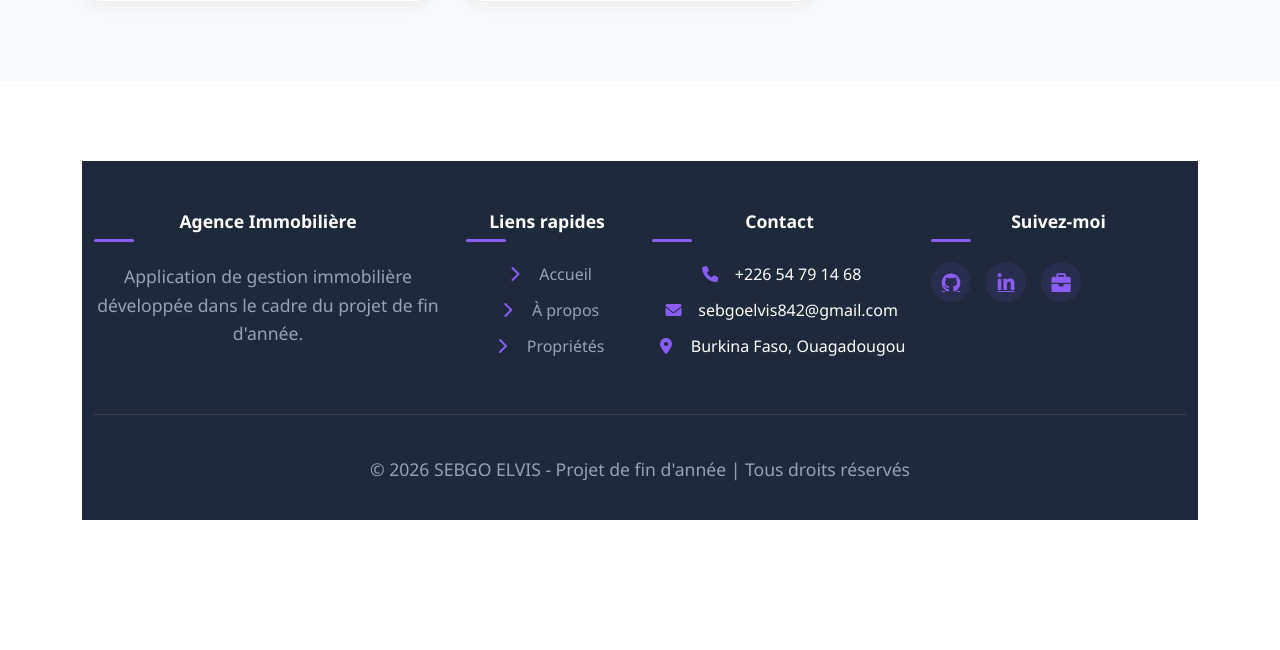
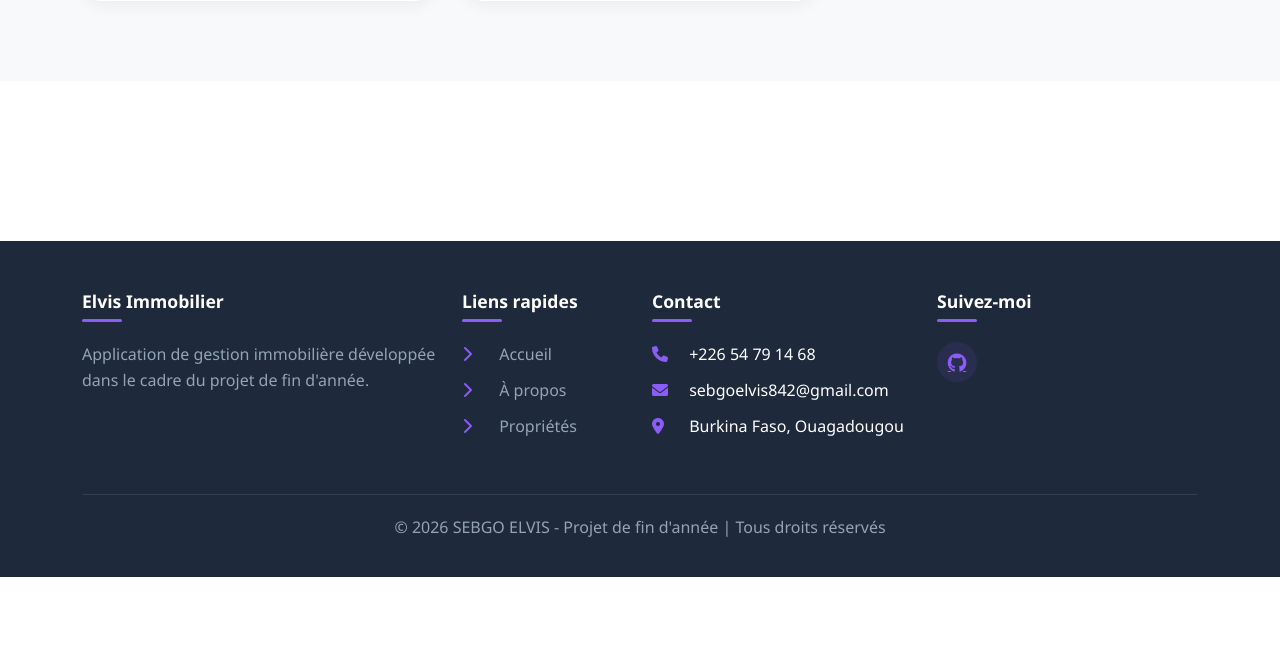
Before and after one commit to DEVELVIS54/GESTION_FINAL, a Django app: page /propos/ in a window 1280 px wide. Shown: the part 4193-4843 px from the top of the page. After the commit the page ends 4770 px from the top, so only its background shows below. Run offline with Django 5.2, Linux system fonts and the light colour scheme.

Commit message:
Update propos.html

```diff
--- a/SE/templates/SE/propos.html
+++ b/SE/templates/SE/propos.html
@@ -660,8 +660,8 @@
     <!-- Technologies utilisées -->
     <section class="section section-light">
         <div class="container">
-            <div class="section-title">
-            <!--    <h2>TECHNOLOGIES UTILISÉES</h2>
+         <!--   <div class="section-title">
+                <h2>TECHNOLOGIES UTILISÉES</h2>
                 <p>Les outils et frameworks utilisés pour ce projet</p>
             </div>
             <div class="tech-grid">
@@ -671,7 +671,7 @@
                     <span>{{ tech.nom }}</span>
                 </div>
                 {% endfor %}
-            </div>
+            </div> -->
         </div>
     </section>
 
@@ -680,7 +680,7 @@
         <div class="container">
             <div class="row">
                 <div class="col-md-4">
-                    <h5>Agence Immobilière</h5>
+                    <h5>Elvis Immobilier</h5>
                     <p>Application de gestion immobilière développée dans le cadre du projet de fin d'année.</p>
                 </div>
                 <div class="col-md-2">
@@ -703,8 +703,8 @@
                     <h5>Suivez-moi</h5>
                     <div class="social-footer">
                         <a href="{{ etudiant.github }}" target="_blank"><i class="fab fa-github"></i></a>
-                        <a href="{{ etudiant.linkedin }}" target="_blank"><i class="fab fa-linkedin-in"></i></a>
-                        <a href="{{ etudiant.portfolio }}" target="_blank"><i class="fas fa-briefcase"></i></a>
+                      <!--   <a href="{{ etudiant.linkedin }}" target="_blank"><i class="fab fa-linkedin-in"></i></a>
+                        <a href="{{ etudiant.portfolio }}" target="_blank"><i class="fas fa-briefcase"></i></a> -->
                     </div>
                 </div>
             </div>
```
